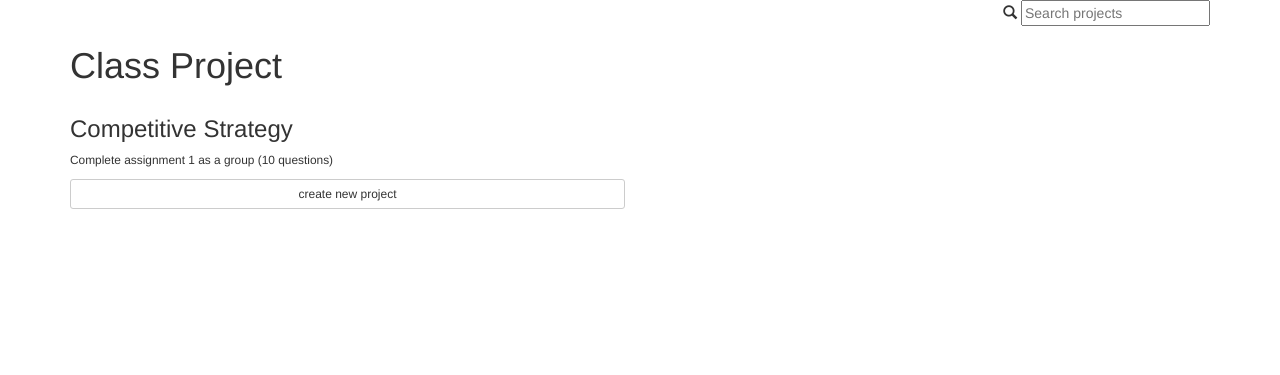
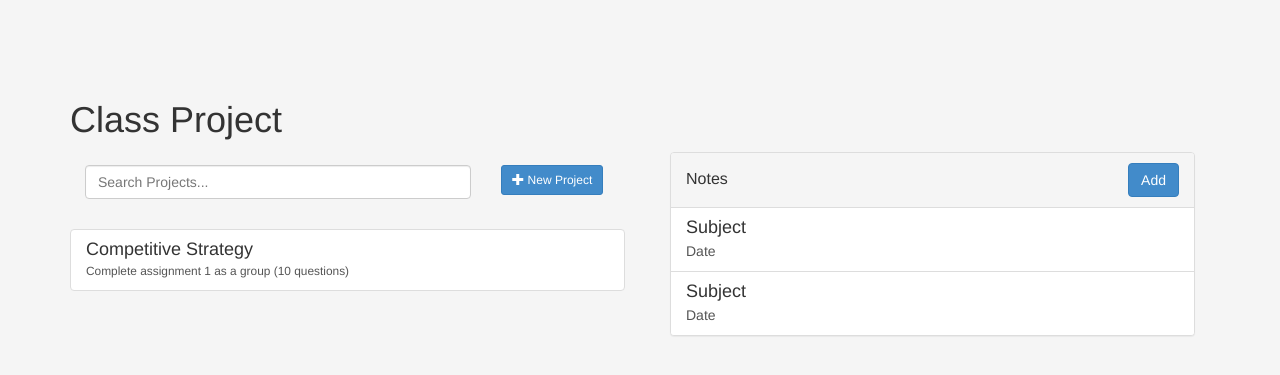
Before and after one commit to aycarl/class-project, a PHP site: page / in a window 1280 px wide. Shown: the top 375 px of the page. Run offline with PHP 8.4, Linux system fonts and the light colour scheme; data comes from the database, SQL or seed files in the repository; tables that the repository leaves empty hold one stand-in row (values such as "Sample post").

Commit message:
UI improvements and new requirements implemented

```diff
--- a/index.html
+++ b/index.html
@@ -5,11 +5,21 @@
 
     <!-- Bootstrap Core CSS -->
     <link href="css/bootstrap.min.css" rel="stylesheet">
+
+    <!-- Bootcards Core CSS -->
+    <!-- <link href="css/bootcards.css" rel="stylesheet"> -->
+
+        <!-- Bootcards Desktop Core CSS -->
+    <link href="css/bootcards-desktop.css" rel="stylesheet">
+
     <!-- jQuery -->
     <script src="js/jquery.js"></script>
 
     <!-- Bootstrap Core JavaScript -->
     <script src="js/bootstrap.min.js"></script>
+
+    <!-- Bootcards Core JavaScript -->
+    <script src="js/bootcards.js"></script>
 
     <script>
         var localURL = "projects_info.php?";
@@ -41,16 +51,17 @@
             console.log(pData + ' is displayed')
 
             if (pData.length > 0) {
-                pdInfo = '<div class = "col-lg-6" id = "openProjects">';
+                pdInfo = '<div class = "list-group" id = "openProjects">';
 
                 for (var i = 0; i < pData.length; i++) {
-                    pdInfo += '<div onclick="project_info('+ pData[i].id +')"><b><h3>'+ pData[i].title +'</h3></b></div>';
-                    pdInfo += '<p><small>'+pData[i].description+'</small></p>';
-
+                    // pdInfo += '<div onclick="project_info('+ pData[i].id +')"><b><h3>'+ pData[i].title +'</h3></b></div>';
+                    // pdInfo += '<p><small>'+pData[i].description+'</small></p>';
+                    pdInfo += '<a class="list-group-item" onclick="project_info('+ pData[i].id +')"><div class="row"><div class="col-sm-12"><h4 class="list-group-item-heading">'+ pData[i].title +'</h4><p class="list-group-item-text"><small>'+pData[i].description+'</small></p></div></div></a>';
                 };
 
                 //Button trigger modal
-                pdInfo += '<button type="button" class="btn btn-sm btn-default btn-block" data-toggle="modal" data-target="#newProjectModal">create new project</button>';
+                // pdInfo += '<button type="button" class="btn btn-sm btn-default btn-block" data-toggle="modal" data-target="#newProjectModal">create new project</button>';
+                // pdInfo += '<a class="list-group-item" data-toggle="modal" data-target="#newProjectModal"><div class="row<div class="col-sm-12"><i class="fa fa-plus"></i><span>New Project</span></div></div></a>';
                 pdInfo += '</div>';
             }
             //check for the display of the json object
@@ -146,7 +157,11 @@
         //create a new project -- yet to be implement
         function createProject(){
             console.log('not yet people! :');
-             var title = document.getElementById('');
+            var title = document.getElementById('inputProjectTitle').value;
+            var description = document.getElementById('inputProjectDescription').value;
+            syncAjax("newProject&title="+title+"&description="+description);
+            alert("New project successfully added! \n but without a file!");
+            displayProjects();
         }
 
     </script>
@@ -155,15 +170,6 @@
     <body>
         <div class="container-fluid container">
             <div class="row">
-                <div class="col-lg-6">
-                    <!-- <a href="#menu-toggle" id="menu-toggle" onclick="displayProjects()">LOGO</a> -->
-                </div>
-                <div class="col-lg-6 text-right">
-                    <span class="glyphicon glyphicon-search" aria-hidden="true"></span>
-                    <input type="text" ng-model="searchItem" placeholder="Search projects">
-                </div>
-            </div>
-            <div class="row">
                 <div class="col-lg-12">
                     <div class="title">
                         <h1>Class Project</h1>
@@ -171,10 +177,63 @@
                 </div>
             </div>
             <div class="row">
-                <div class = "col-lg-6" id="openProjects"></div>
+                <div class = "col-lg-6" >
+                    <div class="panel-body">
+                        <div class="row">
+                            <div class="col-xs-9">
+                              <div class="form-group">
+                                  <input type="text" class="form-control" placeholder="Search Projects...">
+                                  <i class="fa fa-search"></i>
+                              </div>
+                            </div>
+                            <div class="col-xs-3">
+                                <a class="btn btn-primary btn-sm" data-toggle="modal" data-target="#newProjectModal">
+                                    <span class="glyphicon glyphicon-plus" aria-hidden="true"></span>
+                                    <span>New Project</span>
+                                </a>
+                            </div>
+                        </div>
+                    </div>
+                    <div id="openProjects">
+
+                    </div>
+                </div>
                 <div class = "col-lg-6" id="projectDetails">
                     <div class = "col-lg-12" id="basicDetails"></div>
                     <div class = "col-lg-12" id="memberDetails"></div>
+                    <div class = "col-lg-12" id="projectNotes">
+                        <div class="panel panel-default">
+
+                          <div class="panel-heading clearfix">
+                            <h3 class="panel-title pull-left">Notes</h3>
+
+                            <div class="btn-group pull-right">
+                              <a class="btn btn-primary" href="#"
+                                data-toggle="modal"
+                                data-target="#editModal">
+                                  <i class="fa fa-plus"></i>
+                                  <span>Add</span>
+                              </a>
+                            </div>
+
+                          </div>
+
+                          <div class="list-group">
+
+                            <a class="list-group-item pjax" href="/notes/id">
+                              <h4 class="list-group-item-heading">Subject</h4>
+                              <p class="list-group-item-text">Date</p>
+                            </a>
+
+                            <a class="list-group-item pjax" href="/notes/id">
+                              <h4 class="list-group-item-heading">Subject</h4>
+                              <p class="list-group-item-text">Date</p>
+                            </a>
+
+                          </div>
+
+                        </div>
+                    </div>
                 </div>
             </div>
         </div>
@@ -198,7 +257,7 @@
                     <!-- <input type="password" class="form-control" > -->
                   </div>
                   <div class="form-group">
-                    <label for="exampleInputFile">File input</label>
+                    <label for="inputFile">File input</label>
                     <input type="file" id="exampleInputFile">
                     <p class="help-block">upload your first file (optional)</p>
                   </div>
@@ -206,7 +265,7 @@
               </div>
               <div class="modal-footer">
                 <button type="button" class="btn btn-default" data-dismiss="modal">Close</button>
-                <button type="button" class="btn btn-primary" onclick="createProject()">Save changes</button>
+                <button type="button" class="btn btn-primary" onclick="createProject()">Save</button>
               </div>
             </div>
           </div>
```
Also changed, not shown: projects_info.php (+38 -2 lines).
